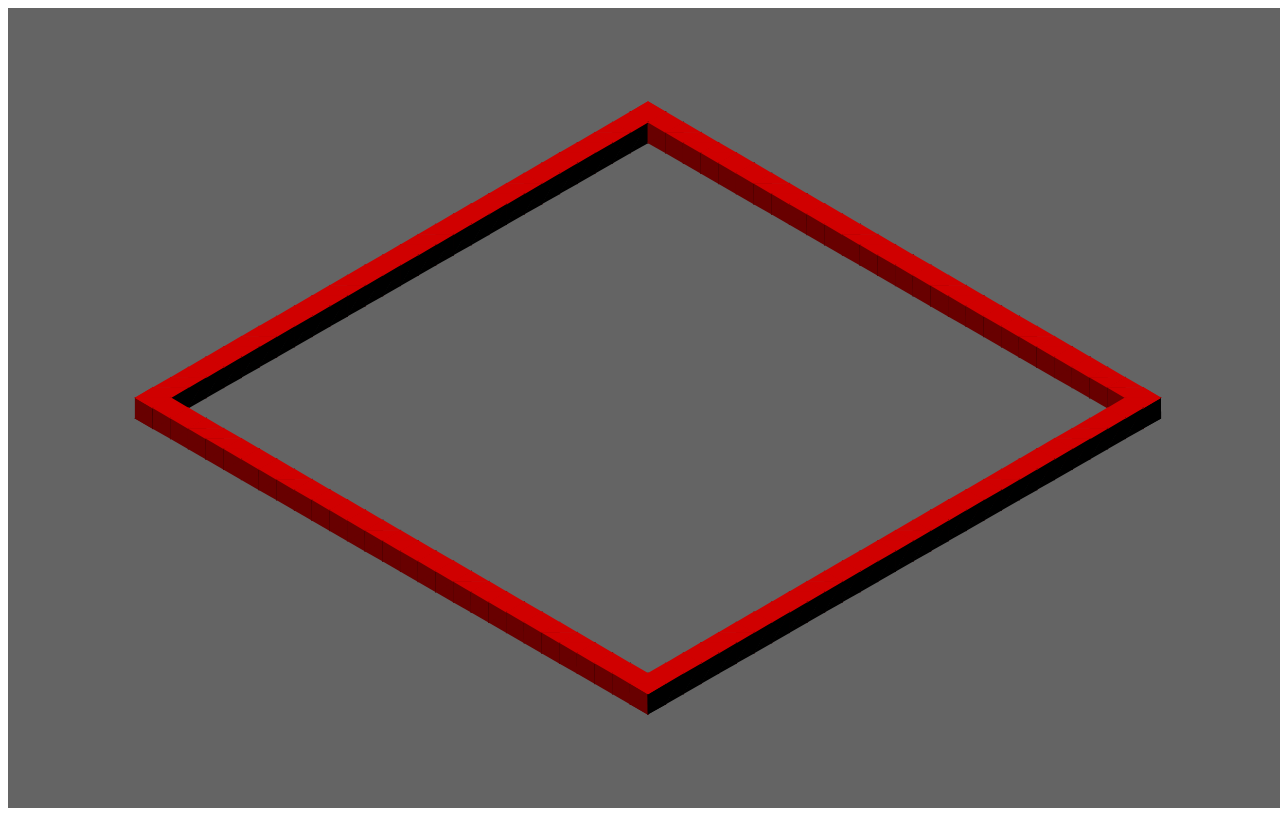
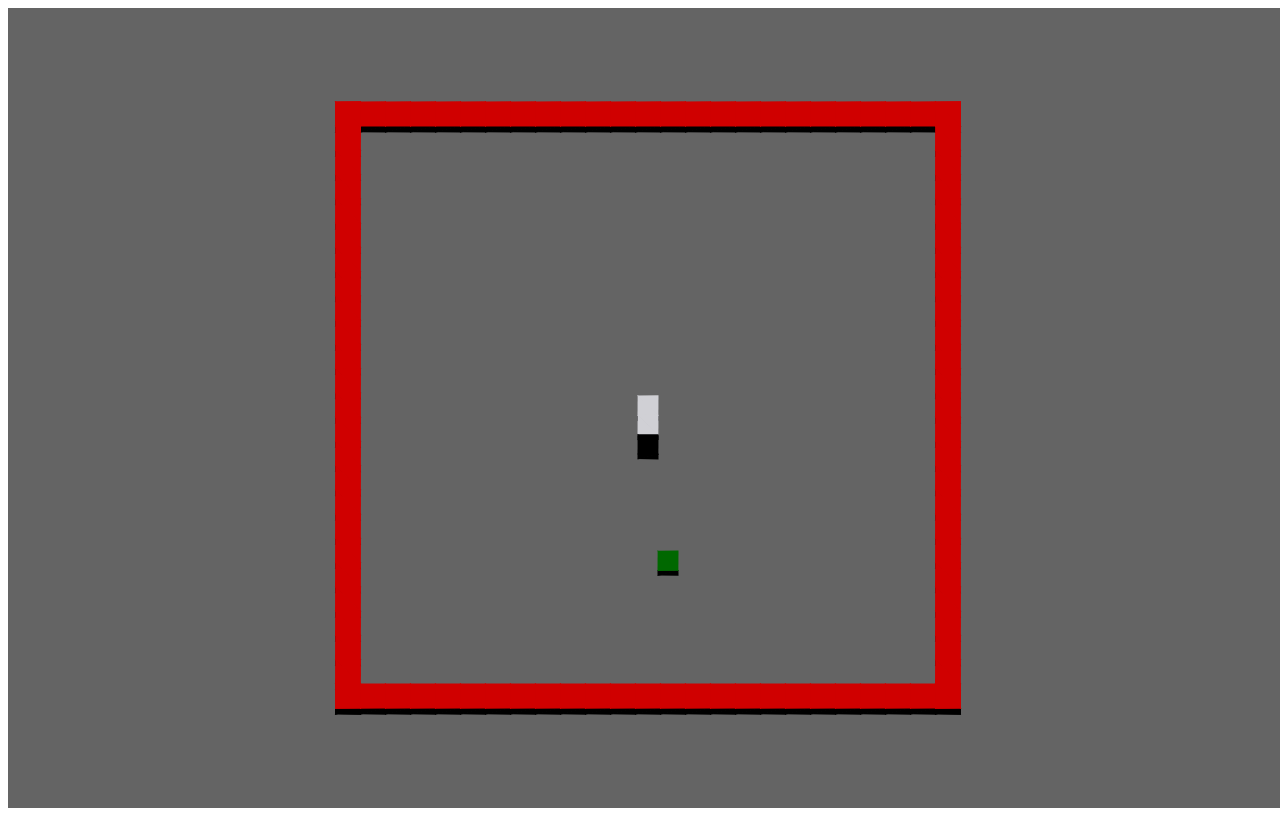
Before and after one commit to Qiaodanwang/3D-SNAKEGAME, a plain HTML site: page index.html in a window 1280 px wide. Drawn offline with Linux system fonts and the light colour scheme.

Commit message:
part2 & part3, part3 need respawn

```diff
--- a/game.js
+++ b/game.js
@@ -31,6 +31,7 @@ Cube.prototype.draw = function(isBound) {
         boundGroup.add(cube);
         console.log("adding into scene!");
         scene.add(boundGroup);
+        return;
     }
     cubeGroup.add(cube);
     scene.add(cubeGroup);
@@ -38,10 +39,10 @@ Cube.prototype.draw = function(isBound) {
 
 function initBound() {
 
-    for(var i = -350; i <= 350; i+=25){
-        var cube = new Cube(i,25,-350, 25,"red");
+    for(var i = -300; i <= 300; i+=25){
+        var cube = new Cube(i,0,-300, 25,"red");
         upperBound.splice(0,0,cube);
-        var cube1 = new Cube(i,25,350,25,"red");
+        var cube1 = new Cube(i,0,300,25,"red");
         lowerBound.splice(0,0,cube1);
     }
 
@@ -50,10 +51,10 @@ function initBound() {
         lowerBound[i].draw(true);
     }
 
-    for(var j = -350; j<=350; j+=25){
-        var cube = new Cube(-350,25,j,25,"red");
+    for(var j = -300; j<=300; j+=25){
+        var cube = new Cube(-300,0,j,25,"red");
         leftBound.push(cube);
-        var cube1 = new Cube(350,25,j,25,"red");
+        var cube1 = new Cube(300,0,j,25,"red");
         rightBound.push(cube1);
     }
 
@@ -75,7 +76,7 @@ function Snake (color, initPos, isNpc) {
 
     this.head = snakeArr[0];
     this.snakeArr = snakeArr;
-    this.direction = 39;
+    this.direction = 40;
     this.isNpc = isNpc;
 }
 
@@ -98,21 +99,21 @@ Snake.prototype.move = function () {
      }
      switch (this.direction) {
          case 37://左
+             this.head.z += this.head.a;
+             break;
+         case 38://上
              this.head.x -= this.head.a;
              break;
-         case 38://上
+         case 39: //右
              this.head.z -= this.head.a;
              break;
-         case 39: //右
+         case 40://下
              this.head.x += this.head.a;
-             break;
-         case 40://下
-             this.head.z += this.head.a;
              break;
          default:
              break;
      }
-     if (this.head.x > 450 || this.head.x < -500 || this.head.z > 450 || this.head.z < -500){
+     if (this.head.x > 300 || this.head.x < -300 || this.head.z > 300 || this.head.z < -300){
         if(!this.isNpc){
             this.isover= true;
             stop();
@@ -215,8 +216,8 @@ function init() {
 
     camera = new THREE.OrthographicCamera(window.innerWidth / -2, window.innerWidth / 2, window.innerHeight / 2, window.innerHeight / -2, -500, 1000);
     camera.position.x = 50;
-    camera.position.y = 50;
-    camera.position.z = 50;
+    camera.position.y = 200;
+    camera.position.z = 0;
 
     scene = new THREE.Scene();
 
@@ -242,8 +243,12 @@ function init() {
     container.appendChild( renderer.domElement );
 
     initBound();
-    camera.lookAt( scene.position );
-    renderer.render( scene, camera );
+    camera.lookAt({
+        x:0,
+        y:0,
+        z:0
+    });
+    //renderer.render( scene, camera );
 }
 
 var ani;
@@ -259,11 +264,17 @@ function start () {
 }
 
 function stop () {
-    if(ani) {
+    // if(ani) {
         cancelAnimationFrame(ani);
         clearTimeout(ani);
         ani = undefined;
-    }
+        scene.remove(boundGroup);
+        scene.remove(cubeGroup);
+        init();
+        //init();
+        start();
+        return;
+    // }
 }
 
 function render() {
@@ -271,12 +282,12 @@ function render() {
     scene.remove(cubeGroup);
     cubeGroup = new THREE.Object3D();
     snake.draw();
-    NPC.draw();
+    //NPC.draw();
     //NPC.move();
     if(GameStart) {
         snake.move();
     }
     food.draw();
-    camera.lookAt( scene.position );
+    //camera.lookAt( scene.position );
     renderer.render( scene, camera );
 }
--- a/index.html
+++ b/index.html
@@ -9,7 +9,7 @@
 
 	<script src="game.js"></script>
 </head>
-<body onload="init(); ">
+<body onload="init(); start();">
 
 </body>
 </html>
```
